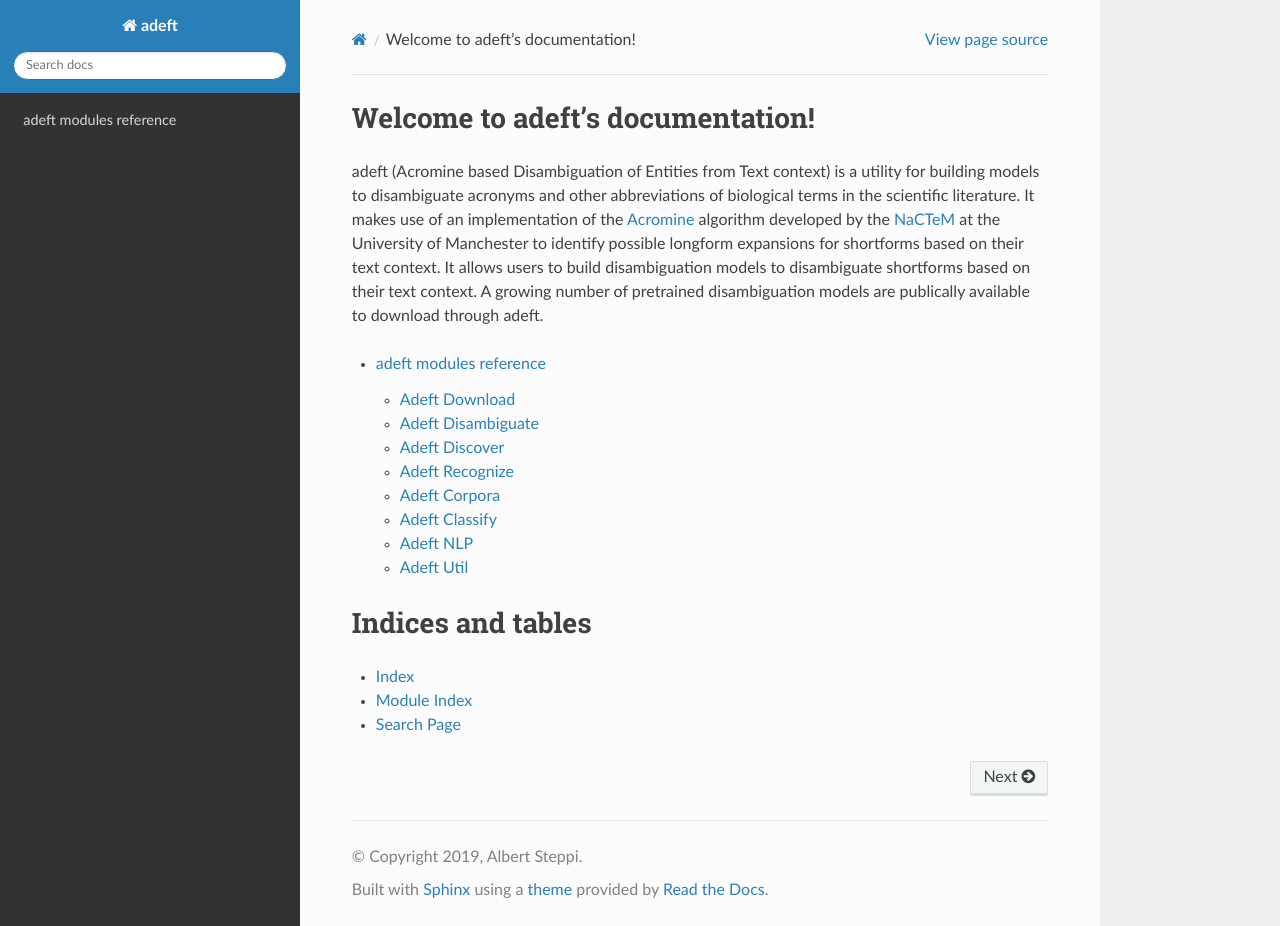
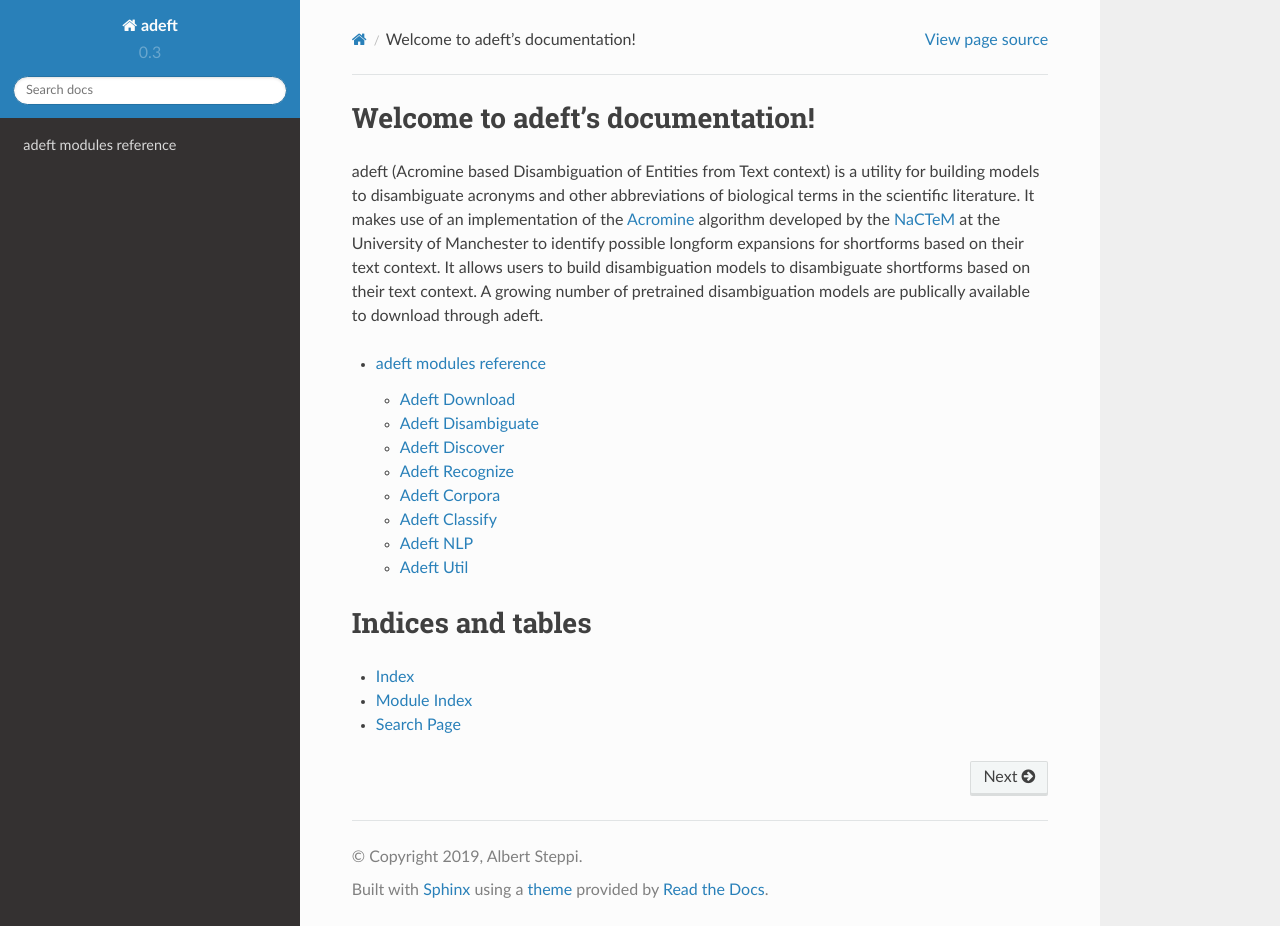
Before and after one commit to gyorilab/adeft, a Sphinx documentation site: the page built from doc/index.rst, in a window 1280 px wide and 926 px high. Built offline with Sphinx 7.4.7 and the Read the Docs theme 2.0.0, drawn with Linux system fonts in a browser that asks for light colours.

Commit message:
Set new version in all relevant places

```diff
--- a/doc/conf.py
+++ b/doc/conf.py
@@ -24,9 +24,9 @@ copyright = '2019, Albert Steppi'
 author = 'Albert Steppi'
 
 # The short X.Y version
-version = ''
+version = '0.3'
 # The full version, including alpha/beta/rc tags
-release = ''
+release = '0.3.0'
 
 
 # -- General configuration ---------------------------------------------------
--- a/setup.py
+++ b/setup.py
@@ -9,7 +9,7 @@ with open(path.join(here, 'README.md'), encoding='utf-8') as f:
 
 
 setup(name='adeft',
-      version='0.2.1',
+      version='0.3.0',
       description=('Acromine based Disambiguation of Entities From'
                    ' Text context'),
       long_description=long_description,
```
